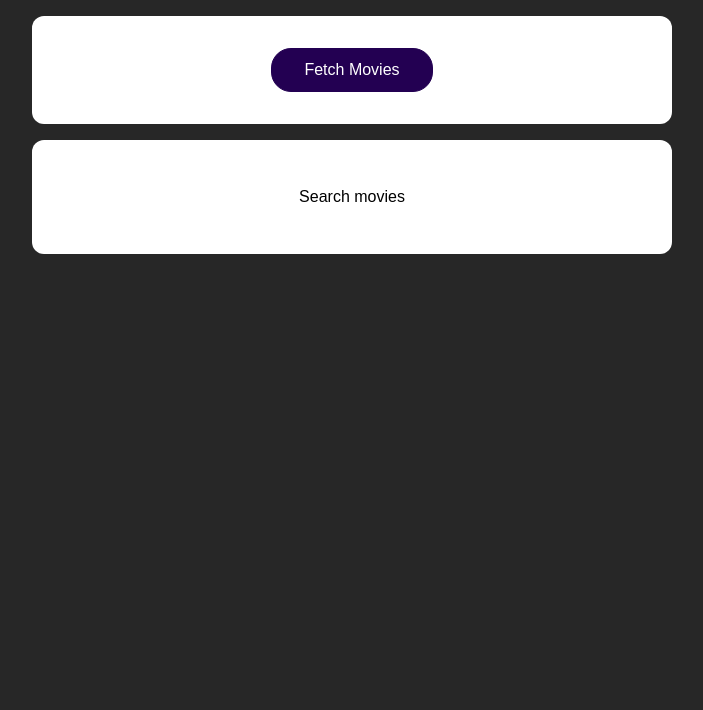
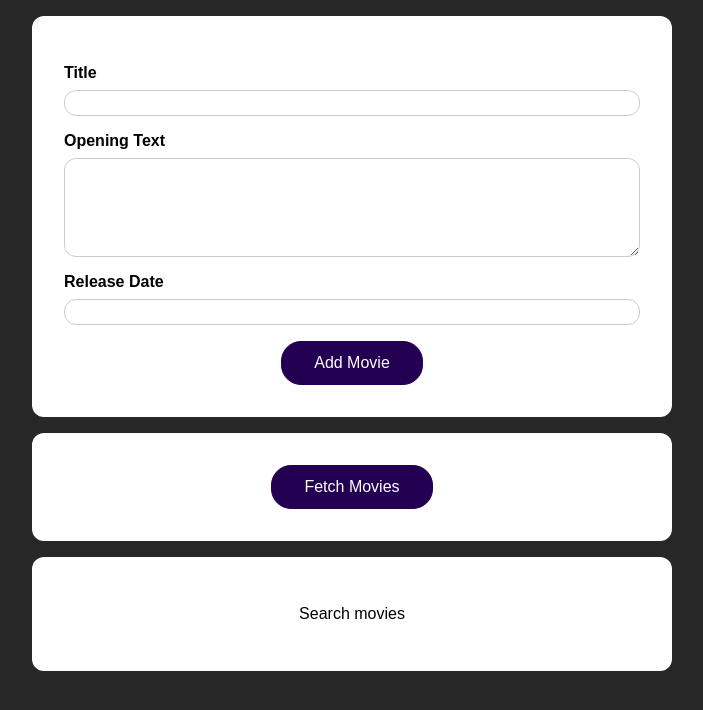
Before and after one commit to allanlalangan/movies, a React (Create React App) app: page / in a window 1280 px wide. Shown: the top 710 px of the page, without its empty margins (288-991 px from the left). Built offline with nearby package versions, Linux system fonts and the light colour scheme.

Commit message:
new AddMovie component

```diff
--- a/src/App.js
+++ b/src/App.js
@@ -1,5 +1,6 @@
-import React, { useState } from 'react'
+import React, { useState, useCallback } from 'react'
 
+import AddMovie from './components/AddMovie'
 import MoviesList from './components/MoviesList'
 import './App.css'
 
@@ -8,7 +9,7 @@ function App() {
   const [isLoading, setIsLoading] = useState(null)
   const [error, setError] = useState(null)
 
-  const fetchMovies = async () => {
+  const fetchMovies = useCallback(async () => {
     setIsLoading(true)
 
     try {
@@ -35,10 +36,13 @@ function App() {
     }
 
     setIsLoading(false)
-  }
+  }, [])
 
   return (
     <React.Fragment>
+      <section>
+        <AddMovie />
+      </section>
       <section>
         <button onClick={fetchMovies}>Fetch Movies</button>
       </section>
--- /dev/null
+++ b/src/components/AddMovie.js
@@ -0,0 +1,43 @@
+import React, { useRef } from 'react'
+
+import styles from './AddMovie.module.css'
+
+function AddMovie(props) {
+  const titleRef = useRef('')
+  const openingTextRef = useRef('')
+  const releaseDateRef = useRef('')
+
+  function submitHandler(event) {
+    event.preventDefault()
+
+    // could add validation here...
+
+    const movie = {
+      title: titleRef.current.value,
+      openingText: openingTextRef.current.value,
+      releaseDate: releaseDateRef.current.value,
+    }
+
+    props.onAddMovie(movie)
+  }
+
+  return (
+    <form onSubmit={submitHandler}>
+      <div className={styles.control}>
+        <label htmlFor='title'>Title</label>
+        <input type='text' id='title' ref={titleRef} />
+      </div>
+      <div className={styles.control}>
+        <label htmlFor='opening-text'>Opening Text</label>
+        <textarea rows='5' id='opening-text' ref={openingTextRef}></textarea>
+      </div>
+      <div className={styles.control}>
+        <label htmlFor='date'>Release Date</label>
+        <input type='text' id='date' ref={releaseDateRef} />
+      </div>
+      <button>Add Movie</button>
+    </form>
+  )
+}
+
+export default AddMovie
--- /dev/null
+++ b/src/components/AddMovie.module.css
@@ -0,0 +1,26 @@
+.control {
+  margin: 1rem 0;
+}
+
+.control label {
+  display: block;
+  font-weight: bold;
+  margin-bottom: 0.5rem;
+  text-align: left;
+}
+
+.control input,
+.control textarea {
+  display: block;
+  width: 100%;
+  font: inherit;
+  padding: 0.2rem;
+  border-radius: 12px;
+  border: 1px solid #ccc;
+}
+
+.control input:focus,
+.control textarea:focus {
+  outline: none;
+  border-color: #230052;
+}
```
